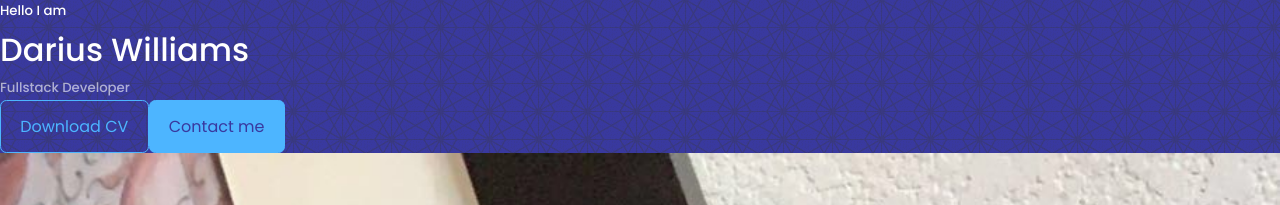
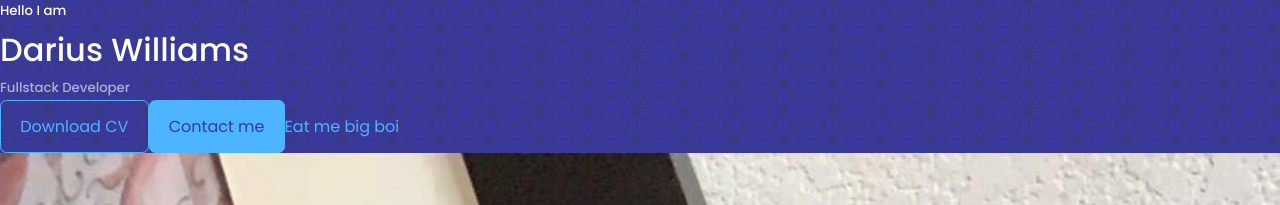
Before and after one commit to d-willie01/PortfolioWebsite, a React (Create React App) app: page / in a window 1280 px wide. Shown: the top 205 px of the page. Built offline with nearby package versions, Linux system fonts and the light colour scheme.

Commit message:
test push

```diff
--- a/src/components/header/CTA.jsx
+++ b/src/components/header/CTA.jsx
@@ -7,7 +7,7 @@ const CTA = () => {
 
         <a href={Resume} download className='btn'>Download CV</a>
         <a href='#contact' className='btn btn-primary'>Contact me</a>
-
+        <a>Eat me big boi</a>
 
     </div>
   )
```
Also changed, not shown: 1 other file (tests, documents, lock files or other folders).
